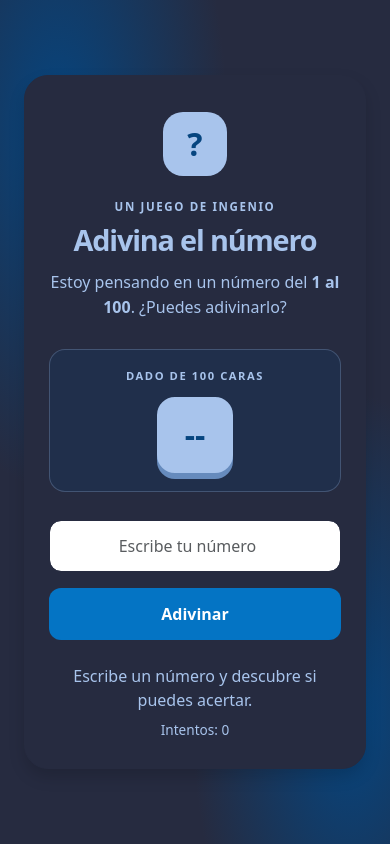
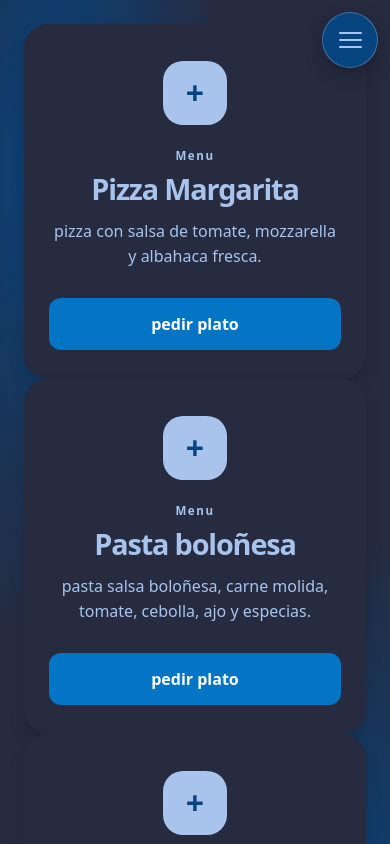
Before and after one commit to RN31-project/Proyecto-Parcial-2-Web, a React (Vite) app in the folder client/: page /cocina in a window 390 px wide. Shown: the top 844 px of the page. Built offline with nearby package versions, Linux system fonts and the light colour scheme.

Commit message:
feat: Add Cocina component and implement routing; integrate react-router-dom for navigation

```diff
--- a/client/package.json
+++ b/client/package.json
@@ -12,6 +12,7 @@
     "bootstrap": "^5.3.8",
     "react": "^18.3.1",
     "react-dom": "^18.3.1",
+    "react-router-dom": "^7.18.5",
     "reactstrap": "^9.2.3"
   },
   "devDependencies": {
--- a/client/src/App.jsx
+++ b/client/src/App.jsx
@@ -1,4 +1,5 @@
 import { useEffect, useRef, useState } from 'react'
+import { Link } from 'react-router-dom'
 import { Button, Card, CardBody, Form, FormGroup, Input, Label } from 'reactstrap'
 import { efectoMouseReact } from './efectcss.js'
 
@@ -14,16 +15,59 @@ function App() {
   const [message, setMessage] = useState('Escribe un número y descubre si puedes acertar.')
   const [attempts, setAttempts] = useState(0)
   const [hasWon, setHasWon] = useState(false)
-  const intervaloRef = useRef(null)
-  const timeoutRef = useRef(null)
+  const [menuOpen, setMenuOpen] = useState(false)
+  const [showHelp, setShowHelp] = useState(false)
+  const intervaloExtend = useRef(null)
+  const timeoutExtend = useRef(null)
+  const menuExtend = useRef(null)
 
   useEffect(() => {
     return () => {
-      clearInterval(intervaloRef.current)
-      clearTimeout(timeoutRef.current)
+      clearInterval(intervaloExtend.current)
+      clearTimeout(timeoutExtend.current)
     }
   }, [])
+  // Se limpia el intervalo y el timeout al desmontar el componente para evitar fugas de memoria
 
+  useEffect(() => {
+    if (!menuOpen && !showHelp) return undefined
+    //
+    function handlePointerDown(event) {
+      if (!menuExtend.current?.contains(event.target)) {
+        setMenuOpen(false)
+        setShowHelp(false)
+      }
+    }
+    function handleKeyDown(event) {
+      if (event.key === 'Escape') {
+        setMenuOpen(false)
+        setShowHelp(false)
+      }
+    }
+    document.addEventListener('pointerdown', handlePointerDown)
+    document.addEventListener('keydown', handleKeyDown)
+    // Se agregan los event listeners para cerrar el menú y la ayuda al hacer clic fuera o presionar Escape
+    return () => {
+      document.removeEventListener('pointerdown', handlePointerDown)
+      document.removeEventListener('keydown', handleKeyDown)
+    }
+    // Se eliminan los event listeners al desmontar el componente o cuando el menú y la ayuda están cerrados
+  }, [menuOpen, showHelp])
+  function startNewGame() {
+    clearInterval(intervaloExtend.current)
+    clearTimeout(timeoutExtend.current)
+    intervaloExtend.current = null
+    timeoutExtend.current = null
+    setSecretNumber(createSecretNumber())
+    setGuess('')
+    setDiceNumber(null)
+    setAnimando(false)
+    setAttempts(0)
+    setHasWon(false)
+    setMessage('Nuevo juego. Escribe un número para comenzar.')
+    setMenuOpen(false)
+    setShowHelp(false)
+  }
   function handleSubmit(event) {
     event.preventDefault()
     if (animando) return
@@ -51,14 +95,14 @@ function App() {
     const tiempoAnimacion = Math.floor(Math.random() * 2000) + 1500
     //se le determina un tiempo aleatorio entre 1.5 y 3.5 segundos para que el dado gire antes de mostrar el resultado
 
-    intervaloRef.current = setInterval(() => {
+    intervaloExtend.current = setInterval(() => {
       setDiceNumber(createSecretNumber())
     }, 50)
       // se cambia el número del dado cada 50ms para simular el giro
-    timeoutRef.current = setTimeout(() => {
-      clearInterval(intervaloRef.current)
-      intervaloRef.current = null
-      timeoutRef.current = null
+    timeoutExtend.current = setTimeout(() => {
+      clearInterval(intervaloExtend.current)
+      intervaloExtend.current = null
+      timeoutExtend.current = null
       setDiceNumber(number)
       setGuess('')
       setAnimando(false)
@@ -73,10 +117,38 @@ function App() {
       }
     // se determina si el número ingresado es correcto, mayor o menor que el número secreto y se muestra un mensaje correspondiente
     }, tiempoAnimacion)
-  }
-
-  return (
-    <main className="app-fondo">
+  }return (
+   <main className="app-fondo">
+      <nav className={`menu${menuOpen ? ' menu-is-open' : ''}`} aria-label="Menú del juego" ref={menuExtend}>
+        <button
+          className="menu-toggle"
+          type="button"
+          aria-label={menuOpen ? 'Cerrar menú' : 'Abrir menú'}
+          aria-expanded={menuOpen}
+          aria-controls="game-menu-items"
+          onClick={() => setMenuOpen((isOpen) => !isOpen)}>
+            {/* onclick garantiza que React utilice el valor más reciente del estado justo en el momento del clic*/}
+          <span className="hamburger hamburger-1" />
+          <span className="hamburger hamburger-2" />
+          <span className="hamburger hamburger-3" />
+          {/* Se utilizan tres spans para crear el icono de hamburguesa */}
+        </button>
+        <div className="menu-items" id="game-menu-items" hidden={!menuOpen}>
+          <Link
+            className="menu-item"
+            to="/"
+            onClick={() => {
+              setMenuOpen(false)
+            }}>
+            <span className="menu-item-icon" aria-hidden="true">?</span>
+            <span>Adivina el número</span>
+          </Link>
+          <Link className="menu-item"to="/cocina" onClick={() => setMenuOpen(false)}>
+            <span className="menu-item-icon" aria-hidden="true">+</span>
+            <span>Cocina</span>
+          </Link>
+        </div>
+      </nav>
       <Card className="game-card shadow">
         <CardBody className="game-card-body">
           <div className="game-icon" aria-hidden="true">?</div>
@@ -119,5 +191,4 @@ function App() {
     </main>
   )
 }
-
 export default App
--- /dev/null
+++ b/client/src/Cocina.jsx
@@ -0,0 +1,111 @@
+import { Link } from 'react-router-dom'
+import { Button, Card, CardBody } from 'reactstrap'
+import { useEffect, useRef, useState } from 'react'
+
+function Cocina()
+  {
+    const [menuOpen, setMenuOpen] = useState(false)
+    const [showHelp, setShowHelp] = useState(false)
+    const menuExtend = useRef(null)
+
+   useEffect(() => {
+    if (!menuOpen && !showHelp) return undefined
+    //
+    function handlePointerDown(event) {
+      if (!menuExtend.current?.contains(event.target)) {
+        setMenuOpen(false)
+        setShowHelp(false)
+      }
+    }
+    function handleKeyDown(event) {
+      if (event.key === 'Escape') {
+        setMenuOpen(false)
+        setShowHelp(false)
+      }
+    }
+    document.addEventListener('pointerdown', handlePointerDown)
+    document.addEventListener('keydown', handleKeyDown)
+    // Se agregan los event listeners para cerrar el menú y la ayuda al hacer clic fuera o presionar Escape
+    return () => {
+      document.removeEventListener('pointerdown', handlePointerDown)
+      document.removeEventListener('keydown', handleKeyDown)
+    }
+    // Se eliminan los event listeners al desmontar el componente o cuando el menú y la ayuda están cerrados
+  }, [menuOpen, showHelp])
+
+  return (
+    <main className="app-fondo">
+      <nav className={`menu${menuOpen ? ' menu-is-open' : ''}`} aria-label="Menú del juego" ref={menuExtend}>
+        <button
+          className="menu-toggle"
+          type="button"
+          aria-label={menuOpen ? 'Cerrar menú' : 'Abrir menú'}
+          aria-expanded={menuOpen}
+          aria-controls="game-menu-items"
+          onClick={() => setMenuOpen((isOpen) => !isOpen)}>
+            {/* onclick garantiza que React utilice el valor más reciente del estado justo en el momento del clic*/}
+          <span className="hamburger hamburger-1" />
+          <span className="hamburger hamburger-2" />
+          <span className="hamburger hamburger-3" />
+          {/* Se utilizan tres spans para crear el icono de hamburguesa */}
+        </button>
+        <div className="menu-items" id="game-menu-items" hidden={!menuOpen}>
+          <Link
+            className="menu-item"
+            to="/"
+            onClick={() => {
+              setMenuOpen(false)
+            }}>
+            <span className="menu-item-icon" aria-hidden="true">?</span>
+            <span>Adivina el número</span>
+          </Link>
+          <Link className="menu-item"to="/cocina" onClick={() => setMenuOpen(false)}>
+            <span className="menu-item-icon" aria-hidden="true">+</span>
+            <span>Cocina</span>
+          </Link>
+        </div>
+      </nav>
+      <Card className="game-card shadow">
+        <CardBody className="game-card-body">
+          <div className="game-icon" aria-hidden="true">+</div>
+          <p className="game-acom-icono">Menu</p>
+          <h1>Pizza Margarita</h1>
+          <p className="game-description">
+            pizza con salsa de tomate, mozzarella y albahaca fresca.
+          </p>
+          <Button color="primary" className="guess-button w-100">
+            pedir plato
+          </Button>
+        </CardBody>
+      </Card>
+      <Card className="game-card shadow">
+        <CardBody className="game-card-body">
+          <div className="game-icon" aria-hidden="true">+</div>
+          <p className="game-acom-icono">Menu</p>
+          <h1>Pasta boloñesa</h1>
+          <p className="game-description">
+            pasta salsa boloñesa, carne molida, tomate, cebolla, ajo y especias.
+          </p>
+          <Button color="primary" className="guess-button w-100">
+            pedir plato
+          </Button>
+        </CardBody>
+      </Card>
+      <Card className="game-card shadow">
+        <CardBody className="game-card-body">
+          <div className="game-icon" aria-hidden="true">+</div>
+          <p className="game-acom-icono">Menu</p>
+          <h1>Pasta Alfredo</h1>
+          <p className="game-description">
+            pasta con champiñones crema, queso parmesano, ajo, mantequilla y especias.
+          </p>
+          <Button color="primary" className="guess-button w-100">
+            pedir plato
+          </Button>
+        </CardBody>
+      </Card>
+    </main>
+  )
+}
+
+export default Cocina
--- a/client/src/main.jsx
+++ b/client/src/main.jsx
@@ -1,11 +1,20 @@
 import React from 'react'
 import ReactDOM from 'react-dom/client'
+import { BrowserRouter, Route, Routes } from 'react-router-dom'
 import 'bootstrap/dist/css/bootstrap.min.css'
 import './styles.css'
 import App from './App.jsx'
-
+import Cocina from './Cocina.jsx'
 ReactDOM.createRoot(document.getElementById('root')).render(
   <React.StrictMode>
-    <App />
-  </React.StrictMode>,
+    <BrowserRouter>
+      <Routes>
+        {/* Cuando la URL sea "/App", muestra App */}
+        <Route path="/" element={<App />} />
+
+        {/* Cuando la URL sea "/cocina", muestra Cocina */}
+        <Route path="/cocina" element={<Cocina />} />
+      </Routes>
+    </BrowserRouter>
+  </React.StrictMode>
 )
--- a/client/src/styles.css
+++ b/client/src/styles.css
@@ -162,14 +162,144 @@ body {
   font-size: 0.85rem;
 }
 
+.app-fondo {
+  position: relative;
+}
+
+.menu {
+  position: fixed;
+  top: 20px;
+  right: 20px;
+  z-index: 10;
+  display: grid;
+  justify-items: end;
+  gap: 12px;
+}
+
+.menu-toggle {
+  position: relative;
+  z-index: 1;
+  display: grid;
+  width: 56px;
+  height: 56px;
+  padding: 0;
+  place-items: center;
+  border: 1px solid rgba(168, 196, 236, 0.35);
+  border-radius: 50%;
+  background: #06457f;
+  box-shadow: 0 6px 18px rgba(0, 0, 0, 0.28);
+  cursor: pointer;
+  transition: background-color 180ms ease, transform 180ms ease;
+}
+
+.menu-toggle:hover {
+  transform: scale(1.05);
+  background: #0474c4;
+}
+
+.menu-toggle:focus-visible,
+.menu-item:focus-visible,
+.menu-Adivinanumero button:focus-visible {
+  outline: 3px solid #86efac;
+  outline-offset: 3px;
+}
+
+.hamburger {
+  position: absolute;
+  width: 23px;
+  height: 2px;
+  border-radius: 2px;
+  background: #A8C4EC;
+  transition: transform 180ms ease, opacity 180ms ease;
+}
+
+.hamburger-1 {
+  transform: translateY(-7px);
+}
+
+.hamburger-3 {
+  transform: translateY(7px);
+}
+
+.menu-is-open .hamburger-1 {
+  transform: rotate(45deg);
+}
+
+.menu-is-open .hamburger-2 {
+  opacity: 0;
+}
+
+.menu-is-open .hamburger-3 {
+  transform: rotate(-45deg);
+}
+/* Cambios de estilo para el menú cuando está abierto hace la animaciónde la x*/
+.menu-items {
+  display: grid;
+  gap: 8px;
+}
+
+.menu-items[hidden] {
+  display: none;
+}
+
+.menu-item {
+  display: flex;
+  min-width: 168px;
+  min-height: 48px;
+  align-items: center;
+  gap: 12px;
+  padding: 8px 14px;
+  border: 1px solid rgba(168, 196, 236, 0.35);
+  border-radius: 14px;
+  background: #262b40;
+  box-shadow: 0 5px 16px rgba(0, 0, 0, 0.24);
+  color: #A8C4EC;
+  font: inherit;
+  font-size: 0.92rem;
+  font-weight: 700;
+  text-align: left;
+  text-decoration: none;
+  cursor: pointer;
+  animation: menu-item-in 160ms ease both;
+}
+
+.menu-item:hover {
+  background: #06457f;
+  color: #fff;
+}
+/* Cambios de estilo para el icono del item del menú asi se iluminan */
+.menu-item-icon {
+  display: grid;
+  width: 30px;
+  height: 30px;
+  flex: 0 0 30px;
+  place-items: center;
+  border-radius: 50%;
+  background: #A8C4EC;
+  color: #06457f;
+  font-size: 1.15rem;
+}
+
+
+@keyframes menu-item-in {
+  from {
+    opacity: 0;
+    transform: translateY(-6px);
+  }
+  to {
+    opacity: 1;
+    transform: translateY(-6px);
+  }
+}
+/* Cambios de estilo para el menú cuando está abierto hace la animación de entrada de los items del menú asi no salen de una altura  */
+
 @media (max-width: 480px) {
   .game-card-body {
     padding: 36px 24px 28px;
   }
-}
 
-@media (prefers-reduced-motion: reduce) {
-  .dice-result.is-rolling {
-    animation: none;
+  .menu {
+    top: 12px;
+    right: 12px;
   }
 }
```
Also changed, not shown: 1 other file (tests, documents, lock files or other folders).
